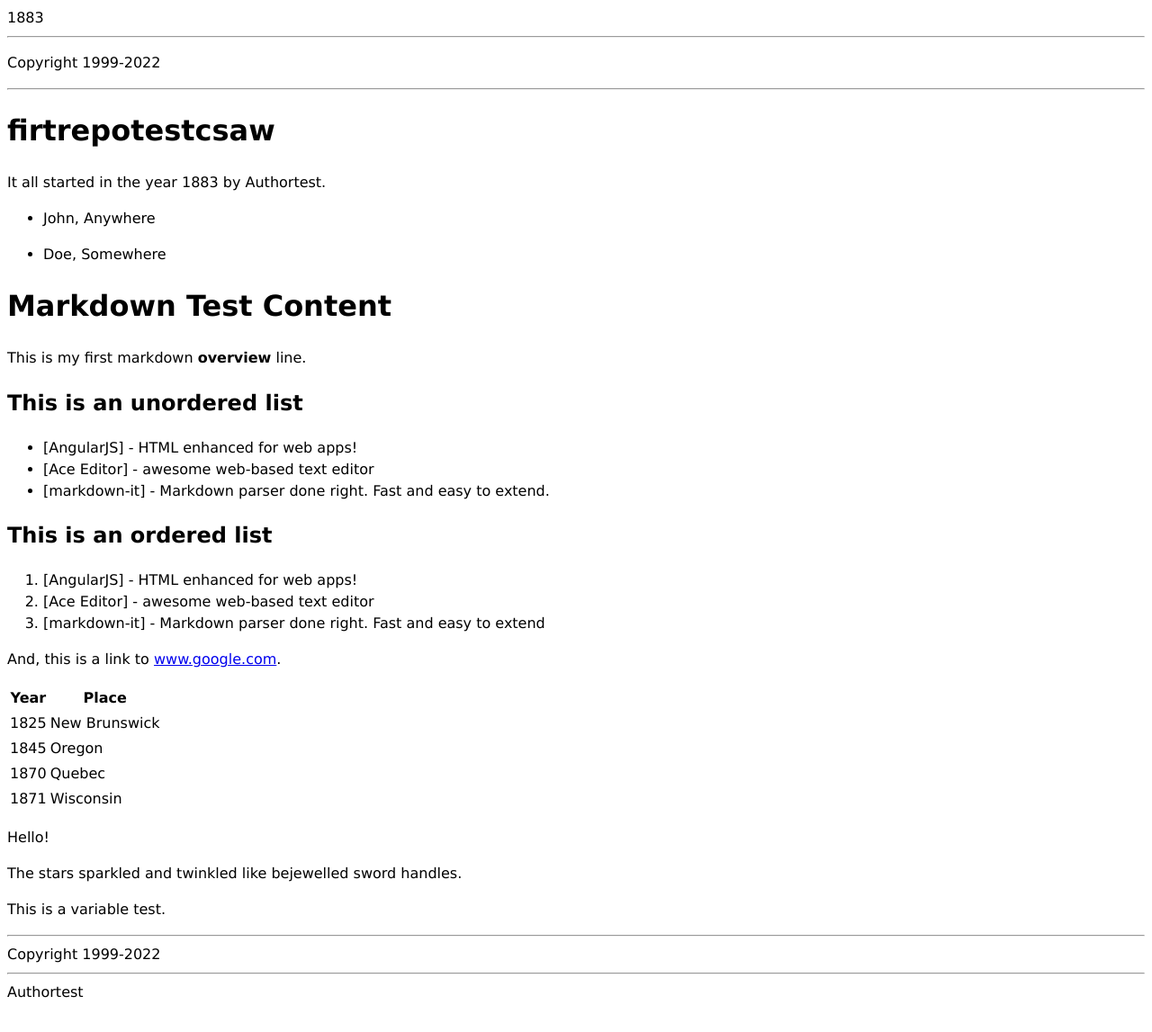
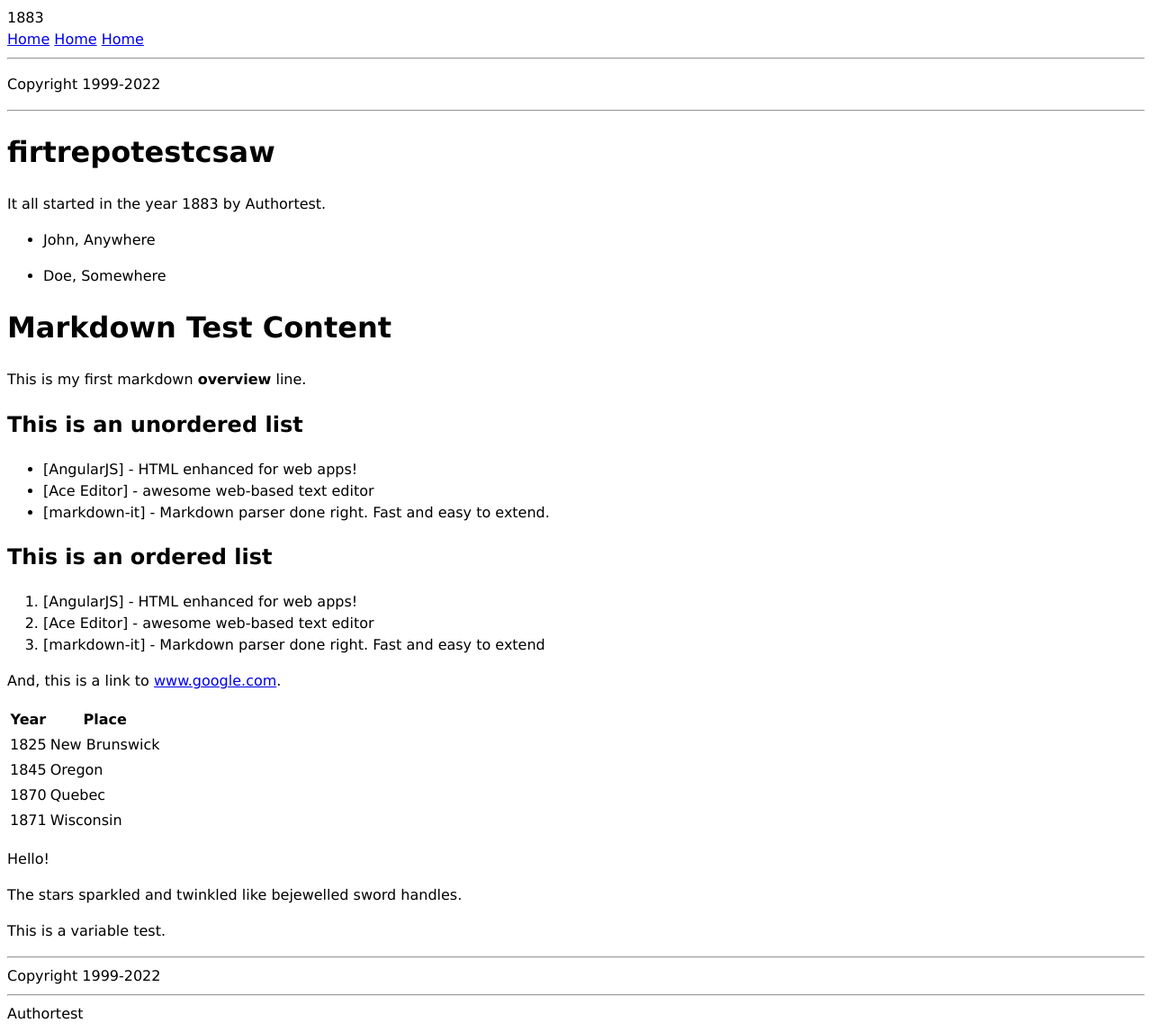
Before and after one commit to csawantgit/firtrepotestcsaw, a Jekyll site: the page built from index.md, in a window 1280 px wide. Shown: the whole page at 90% size. Built offline with Jekyll 4.4.1, drawn with Linux system fonts in a browser that asks for light colours; before the commit the page ends 1123 px from its top, so only the background shows below that.

Commit message:
test nav tags

```diff
--- a/_layouts/demo_template.html
+++ b/_layouts/demo_template.html
@@ -5,6 +5,11 @@
   <body>
     <main>
 	<header>{{page.year}}</header>
+      <nav>
+	<a href="index.html">Home</a>
+	<a href="page1.html">Home</a>
+	<a href="page2.html">Home</a>
+	</nav>
       <div>
         {{ content }}
       </div>
```
